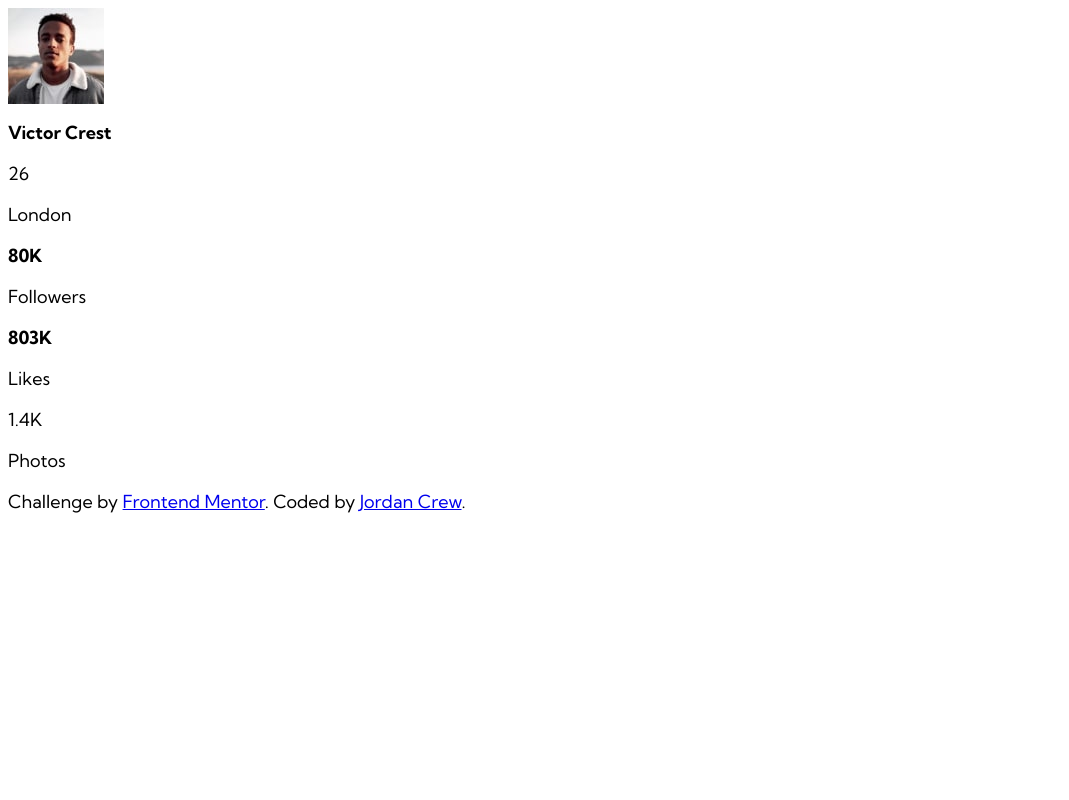
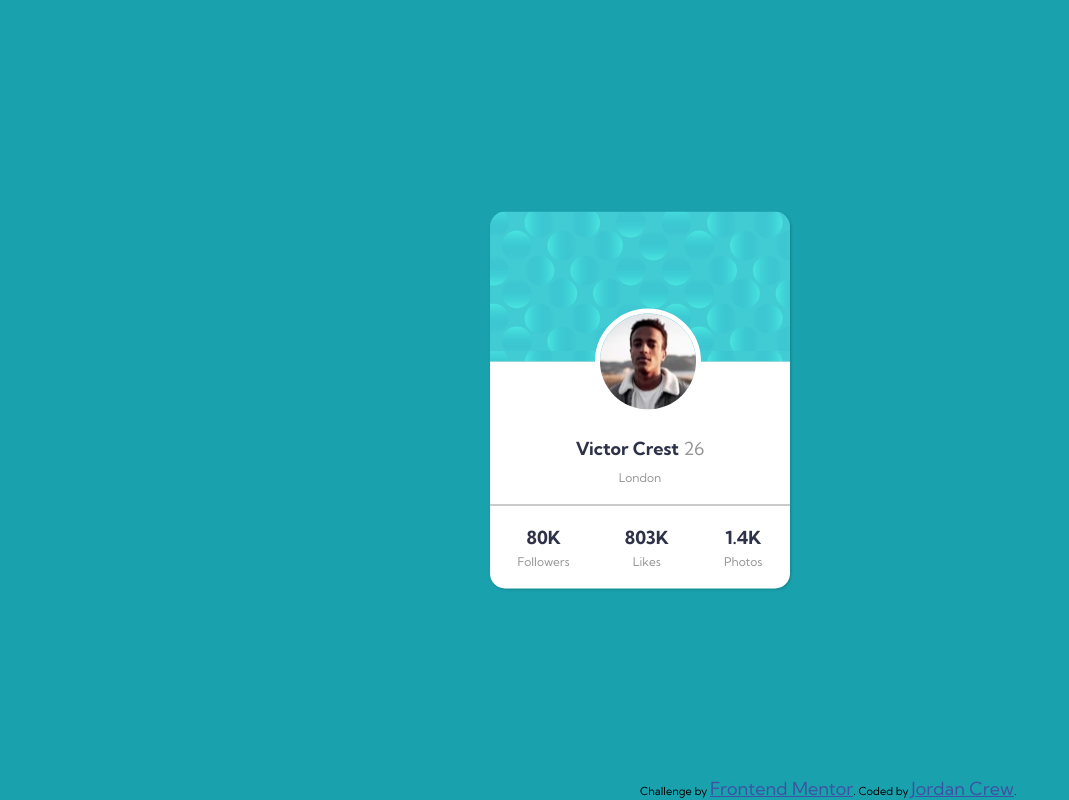
Before and after one commit to jordanCrew/profile-card, a plain HTML site: page index.html in a window 1280 px wide. Shown: the whole page, without its empty margins (0-1069 px from the left). Drawn offline with Linux system fonts and the light colour scheme.

Commit message:
Content position and card styling

```diff
--- a/index.html
+++ b/index.html
@@ -23,9 +23,13 @@
         <img class="pic" src="images/image-victor.jpg" alt="Profile Picture">
       </div>
       <div class="address">
+        <div class="first-line">
         <h1>Victor Crest</h1>
         <p>26</p>
+        </div>
+        <div class="second-line">
         <p>London</p>
+        </div>
       </div>
       <div class="stats">
         <div>
@@ -37,8 +41,8 @@
           <p>Likes</p>
         </div>
         <div>
-          <p> 1.4K</p>
-          <p> Photos</p>
+          <h1>1.4K</h1>
+          <p>Photos</p>
         </div>
       </div>
     </div>
--- a/style.scss
+++ b/style.scss
@@ -1,6 +1,7 @@
 /* Variables */
 
 $fontFamily: 'Kumbh Sans', sans-serif;
+$borderRadius: 15px;
 
 // Primary Colours
 $darkCyan: #19A2AE;
@@ -13,6 +14,8 @@ $darkGray: #969696;
 * {
     font-family: $fontFamily;
     font-size: 18px;
+    padding: 0;
+    margin: 0;
 }
 
 body {
@@ -27,6 +30,7 @@ h1 {
 p {
     color: $darkGray;
     font-weight: 400;
+    font-size: 12px;
 }
 
 .card {
@@ -35,28 +39,69 @@ p {
     left: 50%;
     transform: translate(-50%, -50%);
     width: 300px;
-    border-radius: 10%;
+    border-radius: $borderRadius;
+    -webkit-box-shadow: 1px 1px 3px 0px rgba(0, 0, 0, 0.2);
+    -moz-box-shadow:    1px 1px 3px 0px rgba(0, 0, 0, 0.2);
+    box-shadow:         1px 1px 3px 0px rgba(0, 0, 0, 0.2);
 }
 
 .card-top {
-    background-color: $darkCyan;
-    height: 100px;
+    background-image: url("images/bg-pattern-card.svg");
+    height: 150px;
+    border-top-left-radius: $borderRadius;
+    border-top-right-radius: $borderRadius;
 }
 
 .card-bottom {
     background-color: #fff;
+    border-bottom-left-radius: $borderRadius;
+    border-bottom-right-radius: $borderRadius;
+}
+
+.pic {
+    border-radius: 50%;
+    position: absolute;
+    left: 35%;
+    transform: translateY(-50%);
+    border: 5px solid #fff;
+}
+
+.address {
+    border-bottom: solid 1px $darkGray;
+    padding-top: 75px;
+}
+
+.first-line {
+    text-align: center;
+    h1 {
+        display: inline;
+    }
+    p{
+        display: inline;
+        font-size: 18px;
+    }
+}
+
+.second-line {
+    text-align: center;
+    padding-top: 10px;
+    padding-bottom: 20px;
+}
+
+.stats {
     display: flex;
     flex-direction: row;
 }
 
-.pic {
-    border-radius: 50%;
-    position: relative;
-    // flex: auto;
-    left: 90%;
-    transform: translateY(-50%);
-    border: 5px solid #fff;
+.stats div {
+    margin: auto;
+    margin-top: 20px;
+    margin-bottom: 20px;
+    text-align: center;
+}
 
+.stats p {
+    margin-top: 5px;
 }
 
 .attribution {
```
Also changed, not shown: style.css, 1 other file.
